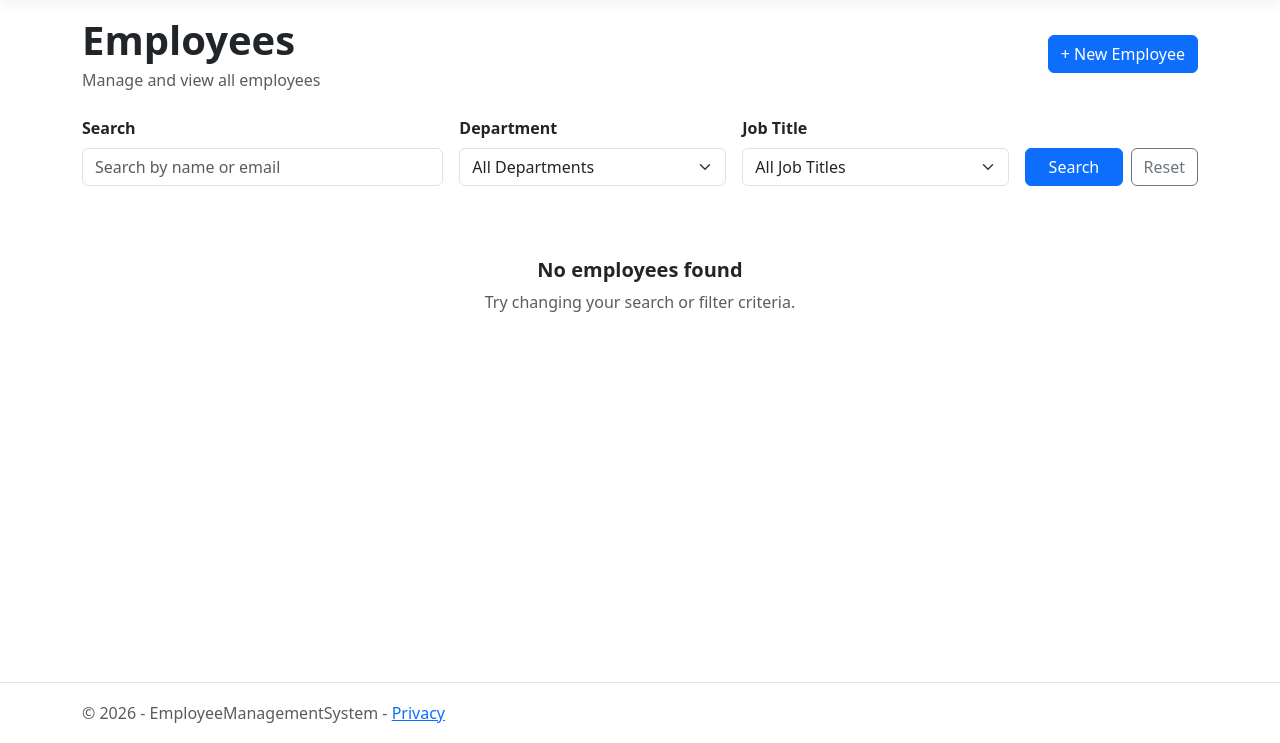
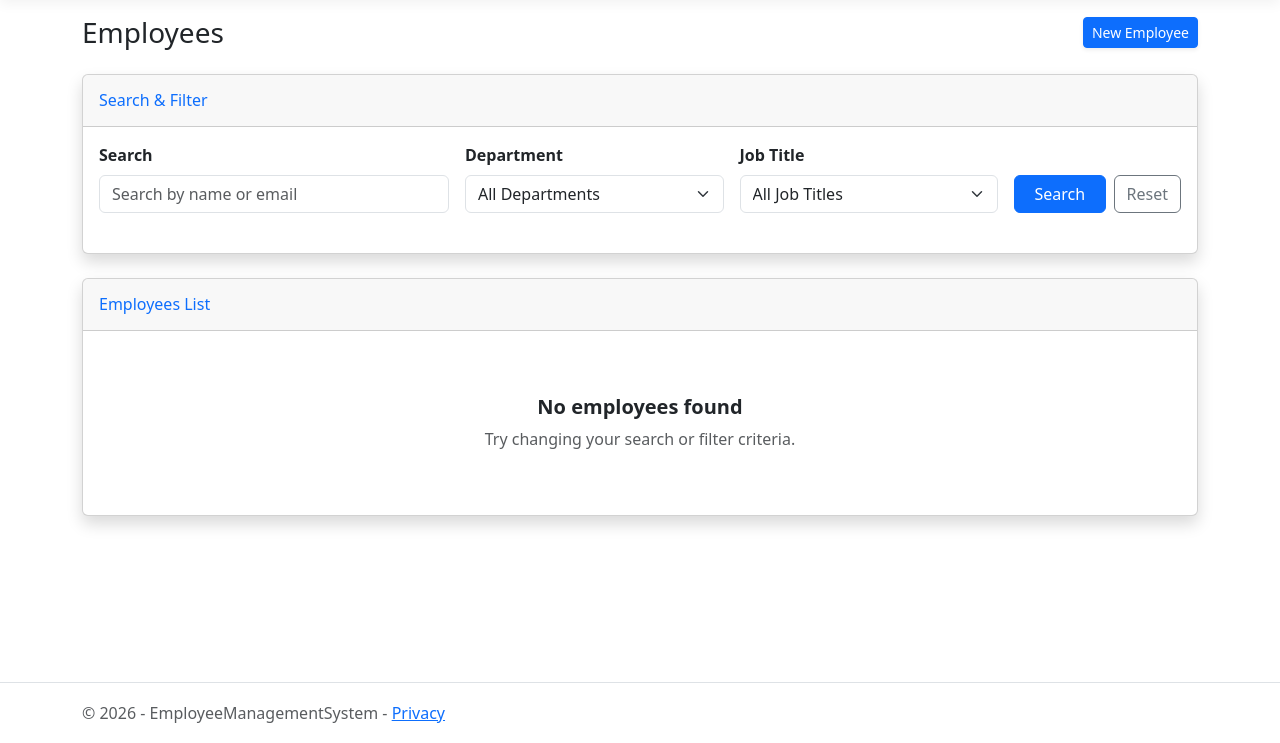
Before and after one commit to mohamedossama143/EmployeeManagementSystem, an ASP.NET Core app: page /Employee in a window 1280 px wide. Shown: the part 57-800 px from the top of the page. Run offline with ASP.NET Core 8, Linux system fonts and the light colour scheme; style sheets or scripts are compiled from the project's sources.

Commit message:
Update Index.cshtml
Apply SB Admin 2 template across all pages

```diff
--- a/Views/Employee/Index.cshtml
+++ b/Views/Employee/Index.cshtml
@@ -1,11 +1,10 @@
 @model IEnumerable<EmployeeManagementSystem.Models.Employee>
 
-<div class="d-flex justify-content-between align-items-center mb-4">
-    <div>
-        <h1 class="fw-bold mb-1">Employees</h1>
-        <p class="text-muted mb-0">Manage and view all employees</p>
-    </div>
-    <a asp-action="Create" class="btn btn-primary">+ New Employee</a>
+<div class="d-sm-flex align-items-center justify-content-between mb-4">
+    <h1 class="h3 mb-0 text-gray-800">Employees</h1>
+    <a asp-action="Create" class="d-none d-sm-inline-block btn btn-sm btn-primary shadow-sm">
+        <i class="fas fa-plus fa-sm text-white-50"></i> New Employee
+    </a>
 </div>
 
 @if (TempData["Success"] != null)
@@ -17,8 +16,21 @@
     <div class="alert alert-danger">@TempData["Error"]</div>
 }
 
+<div class="card shadow mb-4">
+    <div class="card-header py-3">
+        <h6 class="m-0 font-weight-bold text-primary">Search &amp; Filter</h6>
+    </div>
+    <div class="card-body">
         <!-- Search & Filters -->
         <partial name="_SearchFilterForm" />
+    </div>
+</div>
+
+<div class="card shadow mb-4">
+    <div class="card-header py-3">
+        <h6 class="m-0 font-weight-bold text-primary">Employees List</h6>
+    </div>
+    <div class="card-body">
 
         @if (!Model.Any())
         {
@@ -32,7 +44,7 @@ else
         {
             <!-- Employee Table -->
             <div class="table-responsive">
-        <table class="table table-hover align-middle">
+                <table class="table table-bordered table-hover align-middle" width="100%" cellspacing="0">
                     <thead class="table-light">
                         <tr>
                             <th>Employee</th>
@@ -147,3 +159,6 @@ else
                 </div>
             }
         }
+
+    </div>
+</div>
```
Lines whose indentation alone changed are shown as unchanged.
